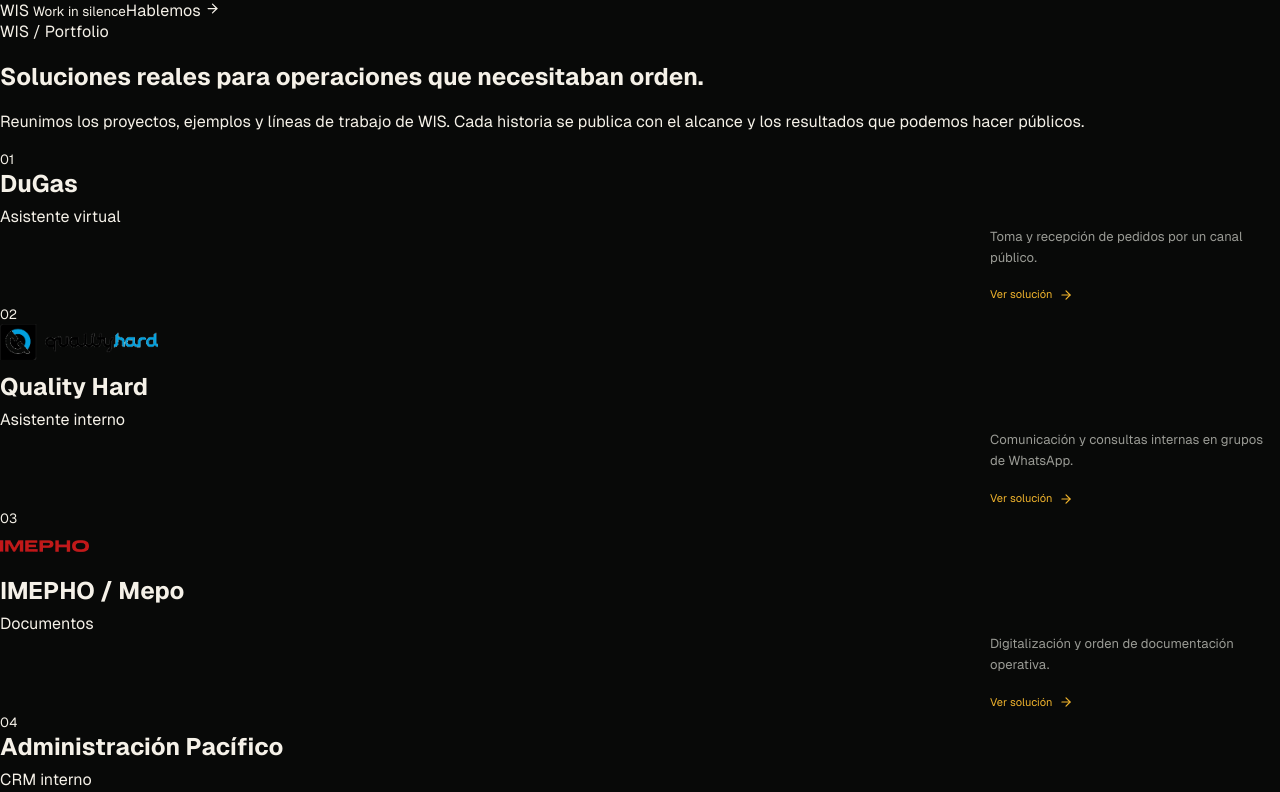
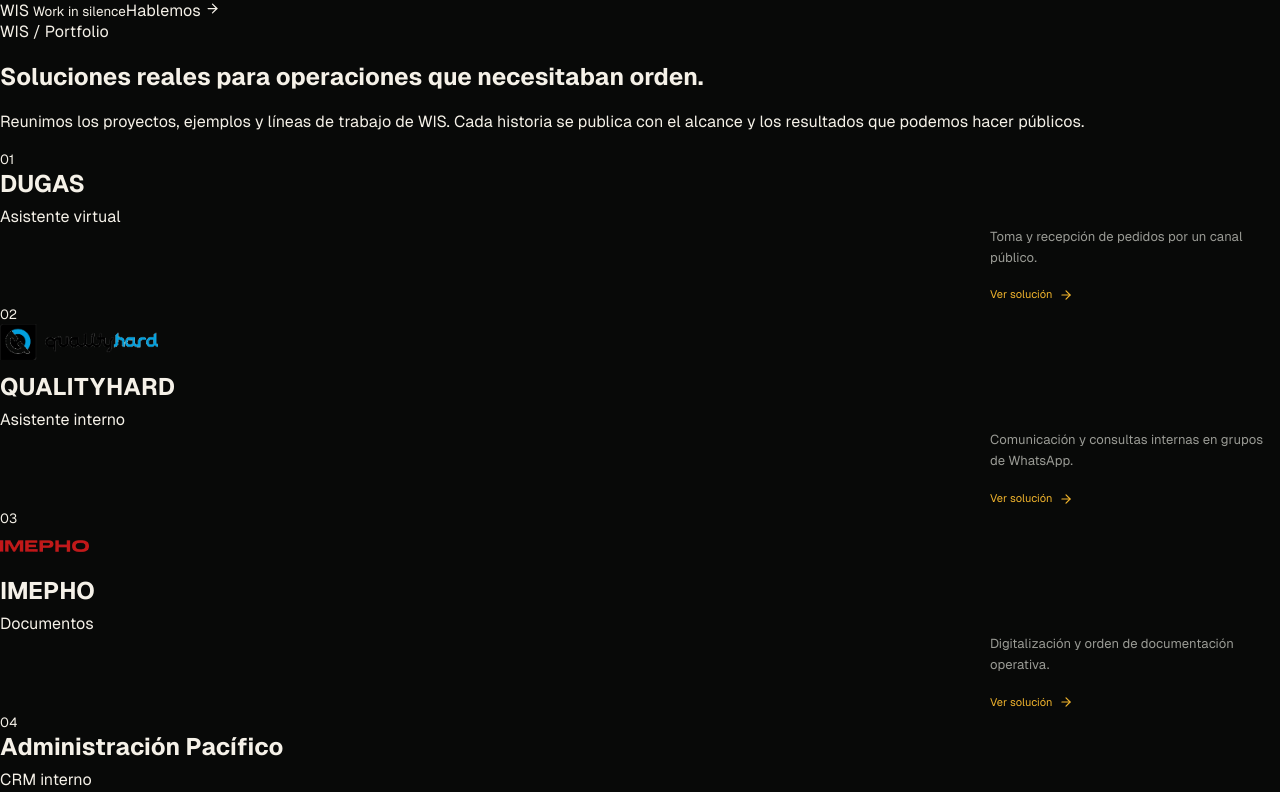
Before and after one commit to ortugonzalez/wis-agency, a Next.js app in the folder frontend/: page /casos in a window 1280 px wide. Shown: the top 792 px of the page. Built offline with nearby package versions, Linux system fonts and the light colour scheme.

Commit message:
fix: use approved client names

```diff
--- a/frontend/src/app/site-content.ts
+++ b/frontend/src/app/site-content.ts
@@ -37,7 +37,7 @@ export const services = [
   },
 ] as const;
 
-export const cases = ['Quality Hard', 'IMEPHO', 'Movimientos Indumec', 'Metzeler Joyas', 'Dugas'] as const;
+export const cases = ['QUALITYHARD', 'IMEPHO', 'Movimientos Indumec', 'Metzeler Joyas', 'DUGAS'] as const;
 
 export type SolutionCategory = 'Asistentes' | 'Operación' | 'Sistemas a medida';
 
@@ -51,8 +51,8 @@ export const solutions = [
     title: 'Asistente virtual para tomar y recibir pedidos',
     short: 'Un canal público que recibe pedidos, responde consultas y deja la información lista para operar.',
     detail: 'Diseñamos asistentes que entienden el pedido, hacen las preguntas necesarias y derivan al equipo cuando hace falta una decisión humana.',
-    examples: ['DuGas'],
-    exampleNote: 'DuGas: asistente virtual para la toma y recepción de pedidos.',
+    examples: ['DUGAS'],
+    exampleNote: 'DUGAS: asistente virtual para la toma y recepción de pedidos.',
     tags: ['WhatsApp', 'Pedidos', 'Derivación'],
     demoUrl: null,
   },
@@ -63,8 +63,8 @@ export const solutions = [
     title: 'Asistentes internos para equipos y grupos de WhatsApp',
     short: 'Consultas internas, comunicación operativa y respuestas con contexto dentro de los canales que el equipo ya usa.',
     detail: 'El asistente trabaja dentro de la operación: consulta información, ordena pedidos internos y ayuda a que el conocimiento no quede perdido en un grupo.',
-    examples: ['Quality Hard'],
-    exampleNote: 'Quality Hard: asistente orientado a comunicación y consultas internas.',
+    examples: ['QUALITYHARD'],
+    exampleNote: 'QUALITYHARD: asistente orientado a comunicación y consultas internas.',
     tags: ['Grupos', 'Consultas internas', 'Contexto'],
     demoUrl: null,
   },
@@ -75,8 +75,8 @@ export const solutions = [
     title: 'Digitalización y lectura de documentos',
     short: 'Convertimos documentos que hoy se revisan a mano en información usable por el equipo y por otros sistemas.',
     detail: 'Extraemos datos, validamos campos y conectamos la información con el circuito que tiene que seguir, sin obligar a cargar todo dos veces.',
-    examples: ['IMEPHO / Mepo'],
-    exampleNote: 'IMEPHO / Mepo: digitalización y orden de documentación operativa.',
+    examples: ['IMEPHO'],
+    exampleNote: 'IMEPHO: digitalización y orden de documentación operativa.',
     tags: ['Documentos', 'OCR', 'Validación'],
     demoUrl: null,
   },
@@ -166,9 +166,9 @@ export const solutions = [
 }>;
 
 export const caseProfiles = [
-  { name: 'DuGas', label: 'Asistente virtual', summary: 'Toma y recepción de pedidos por un canal público.', solutionSlug: 'asistente-virtual-para-pedidos', logo: null },
-  { name: 'Quality Hard', label: 'Asistente interno', summary: 'Comunicación y consultas internas en grupos de WhatsApp.', solutionSlug: 'asistentes-internos-whatsapp', logo: '/cases/qh-transparent.png' },
-  { name: 'IMEPHO / Mepo', label: 'Documentos', summary: 'Digitalización y orden de documentación operativa.', solutionSlug: 'digitalizacion-de-documentos', logo: '/cases/imepho.webp' },
+  { name: 'DUGAS', label: 'Asistente virtual', summary: 'Toma y recepción de pedidos por un canal público.', solutionSlug: 'asistente-virtual-para-pedidos', logo: null },
+  { name: 'QUALITYHARD', label: 'Asistente interno', summary: 'Comunicación y consultas internas en grupos de WhatsApp.', solutionSlug: 'asistentes-internos-whatsapp', logo: '/cases/qh-transparent.png' },
+  { name: 'IMEPHO', label: 'Documentos', summary: 'Digitalización y orden de documentación operativa.', solutionSlug: 'digitalizacion-de-documentos', logo: '/cases/imepho.webp' },
   { name: 'Administración Pacífico', label: 'CRM interno', summary: 'Plataforma de orden vinculada a WhatsApp.', solutionSlug: 'crm-interno-y-orden-operativo', logo: null },
   { name: 'Administración Pacífico / Bruno', label: 'Administración', summary: 'Automatización de extractos bancarios.', solutionSlug: 'automatizacion-de-extractos-bancarios', logo: null },
   { name: 'Doña Francisca', label: 'Liquidación', summary: 'Circuito de información para liquidación de sueldos.', solutionSlug: 'liquidacion-de-sueldos', logo: null },
```
